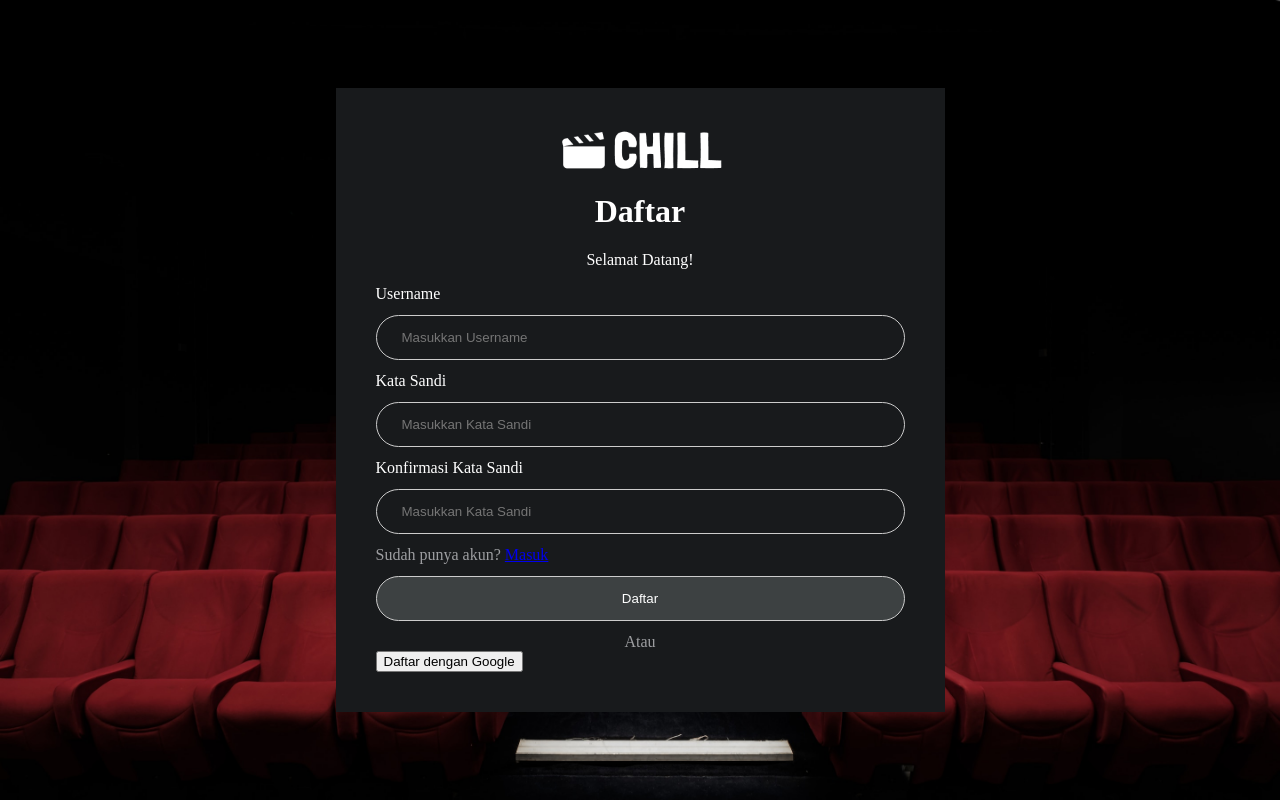
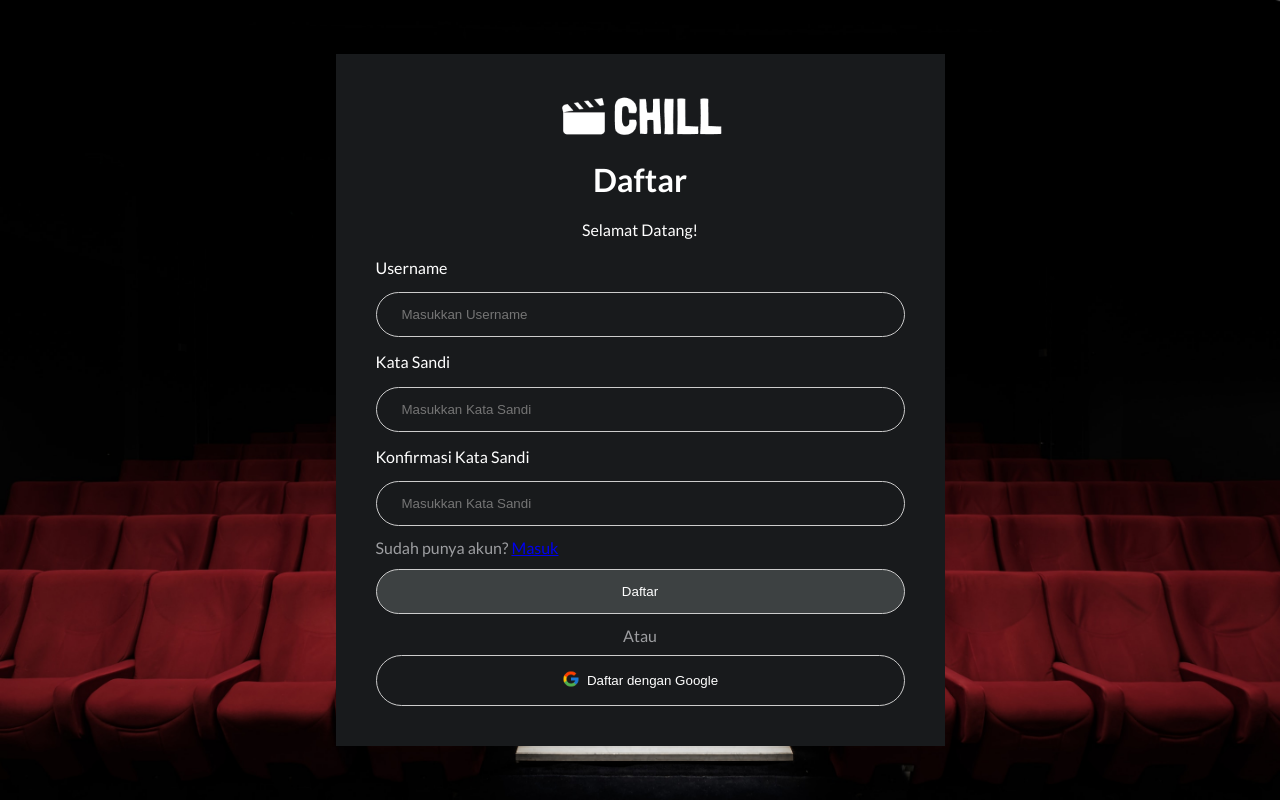
Before and after one commit to muhammadderi/chill-app, a plain HTML site: page register.html in a window 1280 px wide. Drawn offline with Linux system fonts and the light colour scheme; a web font is replaced by a local one.

Commit message:
Complete Feature Register Page

```diff
--- a/css/styles.css
+++ b/css/styles.css
@@ -1,6 +1,9 @@
+@import url('https://fonts.googleapis.com/css2?family=Afacad+Flux:wght@100..1000&family=Lato:ital,wght@0,100;0,300;0,400;0,700;0,900;1,100;1,300;1,400;1,700;1,900&display=swap');
+
 body {
     margin: 0;
     padding: 0;
+    font-family: "Lato", serif;
 }
 
 .background-img {
@@ -50,6 +53,10 @@ input[type=text], input[type=password] {
     color: #9D9EA1;
   }
 
+  form label {
+    line-height: 25.2px;
+  }
+
 .highlight {
     margin: 0;
     color: #9D9EA1;
@@ -67,4 +74,23 @@ input[type=text], input[type=password] {
 
 .highlight-center {
     text-align: center;
+    padding-bottom: 10px;
 }
+
+.google-icons {
+    width: 18px;
+    height: 18px;
+}
+
+.google-regist {
+    display: flex;
+    align-items: center;
+    justify-content: center;
+    gap: 7px;
+    padding: 14px 20px;
+    width: 100%;
+    border-radius: 50px;
+    background-color: transparent;
+    color: #fff;
+    border: 1px solid #ccc;
+}
--- a/register.html
+++ b/register.html
@@ -26,7 +26,7 @@
                 <p class="highlight">Sudah punya akun? <span><a href="#">Masuk</a></span></p>
                 <button type="submit" class="register-button">Daftar</button>
                 <p class="highlight highlight-center">Atau</p>
-                <button type="submit">Daftar dengan Google</button>
+                <button type="submit" class="google-regist"><span><img class="google-icons" src="/images/google-icons.png"></span> Daftar dengan Google</button>
             </form>
         </div>
     </div>
```
Also changed, not shown: images/google-icons.png (added).
